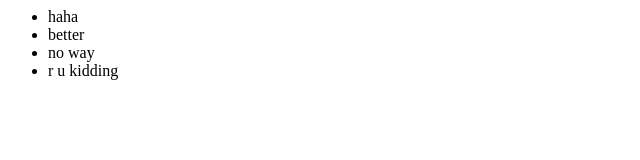
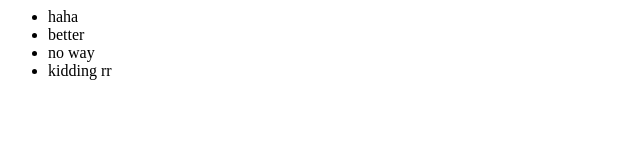
Before and after one commit to hromero-smartcare/newGitTest, a plain HTML site: page index2.html in a window 1280 px wide. Shown: the full height of the page, 0-640 px from the left. Drawn offline with Linux system fonts and the light colour scheme.

Commit message:
changed again index2.html

```diff
--- a/index2.html
+++ b/index2.html
@@ -4,7 +4,7 @@
 		<li>haha</li>
 		<li>better</li>
 		<li>no way</li>
-		<li>r u kidding</li>
+		<li>kidding rr</li>
 	</ul>
 </body>
 </html>
```
